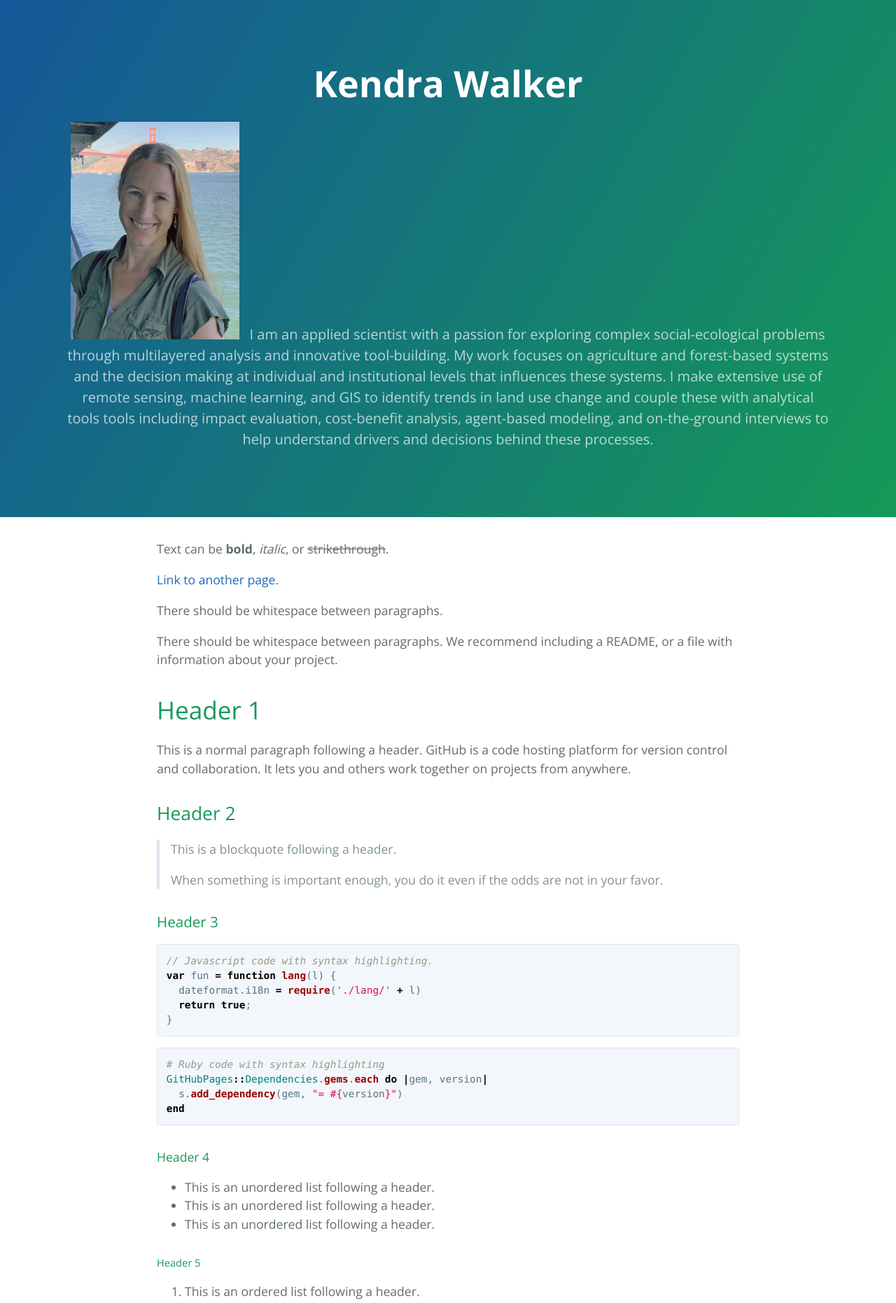
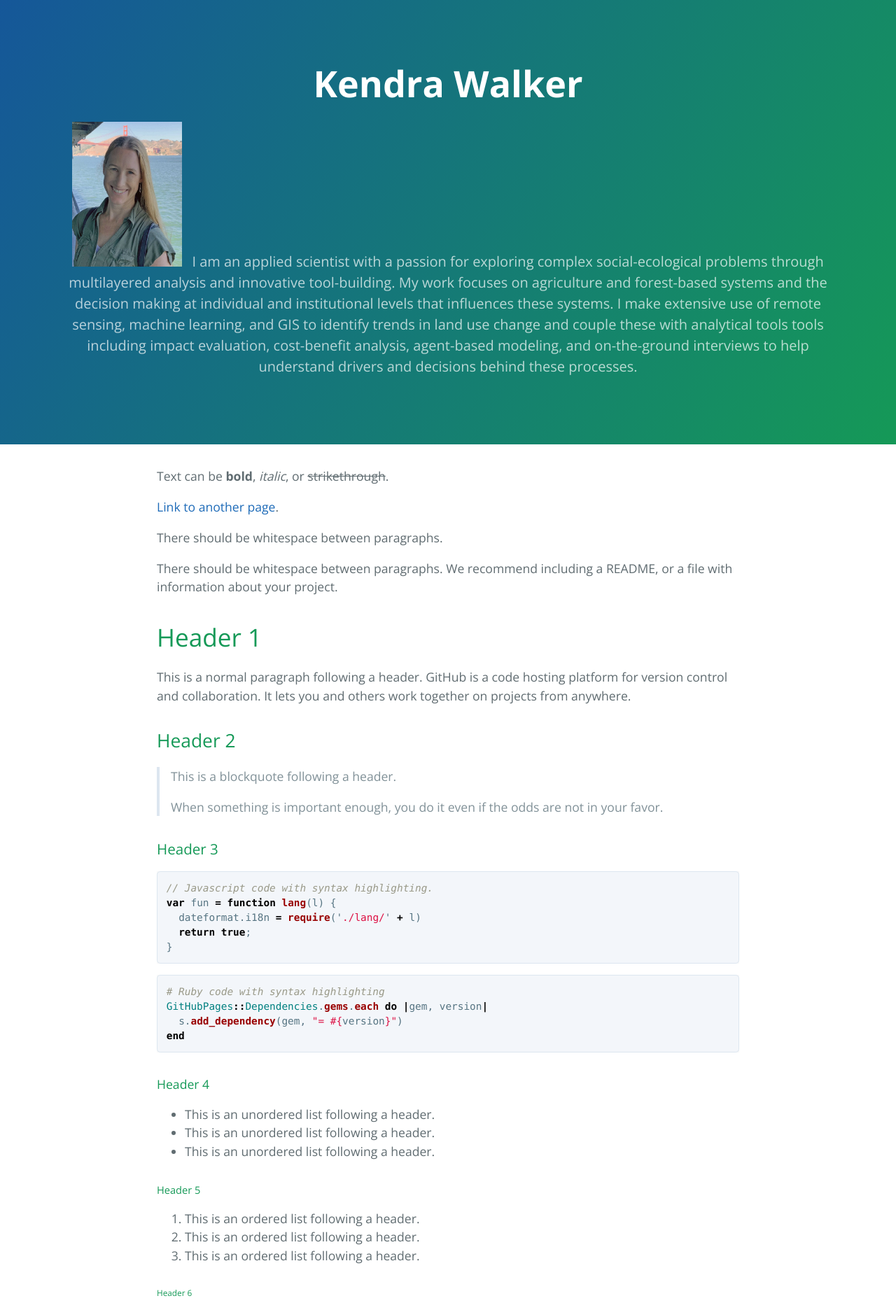
Before and after one commit to klwalker-sb/klwalker-sb, a Jekyll site: the page built from index_ex.md, in a window 1280 px wide. Shown: the top 1862 px of the page at 70% size. Built offline with Jekyll 4.4.1, drawn with Linux system fonts in a browser that asks for light colours.

Commit message:
fixing profile

```diff
--- a/_layouts/default.html
+++ b/_layouts/default.html
@@ -18,7 +18,7 @@
     <header class="page-header" role="banner">
       <h1 class="project-name">{{ page.title | default: site.title | default: site.github.repository_name }}</h1>
       <p class = "paragraph">
-        <img src="assets/KW_profile.jpg" alt="profile_pic" class="image" style="display:inline-block; width:251px; height:311px; padding-right:10px; ">
+        <img src="assets/KW_profile.jpg" alt="profile_pic" class="image" style="display:inline-block; width:167px; height:207px; padding-right:10px; ">
         <span class="project-tagline">{{ page.description | default: site.description}} </span>
       </p>
       {% if site.show_downloads %}
```
Also changed, not shown: _config.yml (+1 -7 lines).
